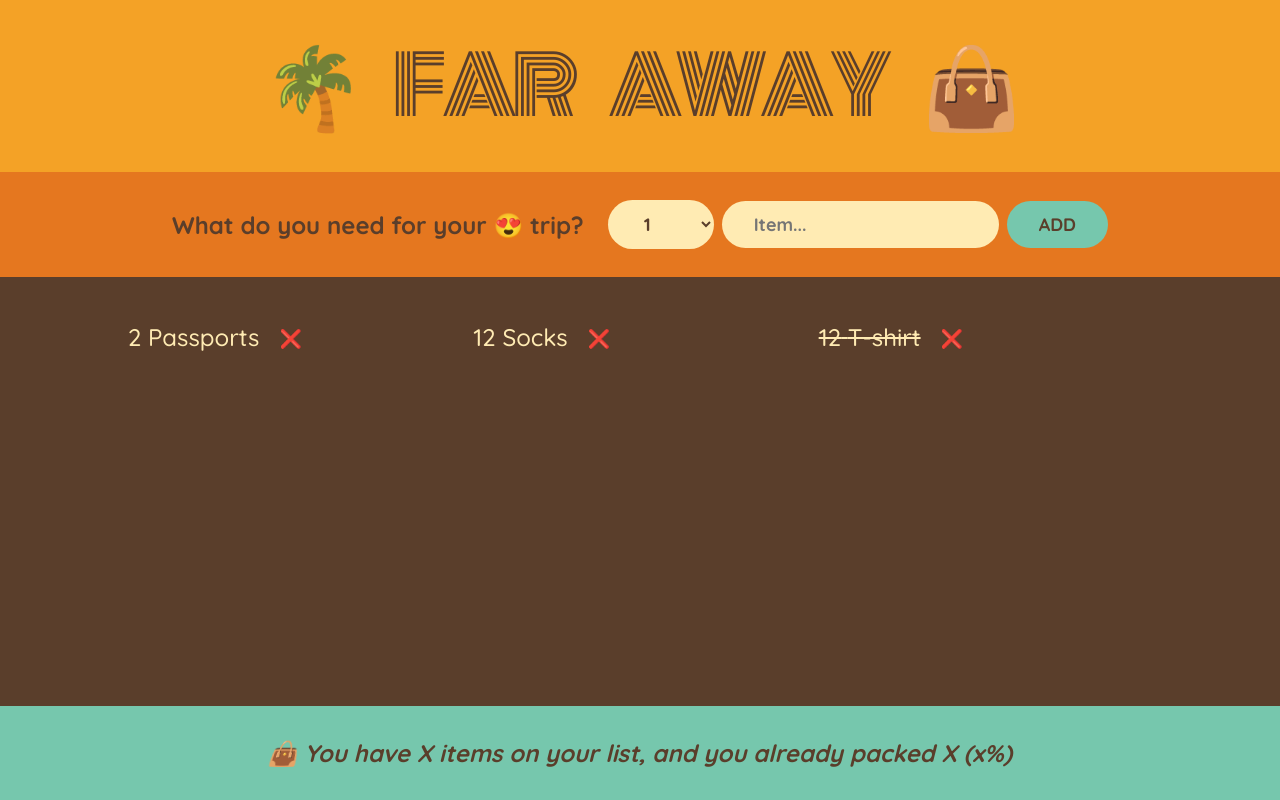
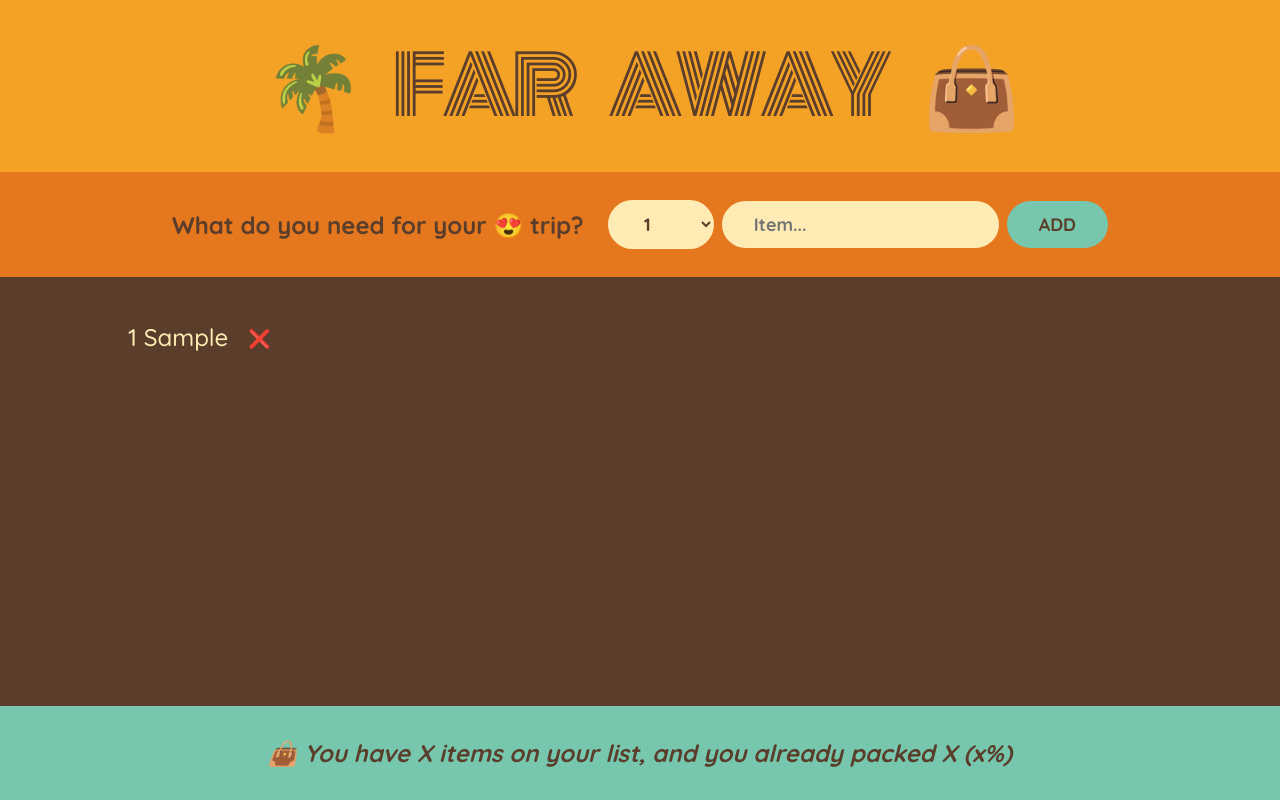
Before and after one commit to Majd-Alhourani98/travel-list, a React (Create React App) app: page / in a window 1280 px wide. Both pictures are taken after typing "Sample" into the empty fields and a click on the button "ADD". Built offline with nearby package versions, Linux system fonts and the light colour scheme.

Commit message:
feat: add item addition and deletion functionality

```diff
--- a/src/App.js
+++ b/src/App.js
@@ -7,23 +7,35 @@
 
 import { useState } from "react";
 
-const initialItems = [
-  { id: 1, description: "Passports", quantity: 2, packed: false },
-  { id: 2, description: "Socks", quantity: 12, packed: false },
-  { id: 3, description: "T-shirt", quantity: 12, packed: true },
-];
+// const initialItems = [
+//   { id: 1, description: "Passports", quantity: 2, packed: false },
+//   { id: 2, description: "Socks", quantity: 12, packed: false },
+//   { id: 3, description: "T-shirt", quantity: 12, packed: true },
+// ];
 
 function App() {
+  const [items, setItems] = useState([]);
+
+  function handleAddItem(item) {
+    setItems((currentItems) => [...currentItems, item]);
+  }
+
+  function handleDeleteItem(id) {
+    console.log(id);
+    setItems((currentItems) =>
+      currentItems.filter((currentItem) => currentItem.id !== id)
+    );
+  }
   return (
     <div className="app">
       {/* 🏝️ App Header */}
       <Logo />
 
       {/* 🧾 Input Form to Add New Items */}
-      <Form />
+      <Form onAddItem={handleAddItem} />
 
       {/* 📋 Packing List Section */}
-      <PackingList />
+      <PackingList items={items} onDeleteItem={handleDeleteItem} />
 
       {/* 📊 Statistics / Summary Footer */}
       <Stats />
@@ -44,7 +56,7 @@ function Logo() {
 // -------------------------------------
 // Displays a form for users to add new items to the packing list.
 // (Interactivity will be added later.)
-function Form() {
+function Form({ onAddItem }) {
   const [description, setDescription] = useState("");
   const [quantity, setQuantity] = useState(1);
 
@@ -60,7 +72,8 @@ function Form() {
       id: Date.now(),
     };
 
-    console.log(newItem);
+    onAddItem(newItem);
+
     setDescription("");
     setQuantity(1);
   }
@@ -93,12 +106,12 @@ function Form() {
 // Displays the list of packing items.
 // Currently renders a static array `initialItems`.
 // Each item is passed down to the <Item /> component.
-function PackingList() {
+function PackingList({ items, onDeleteItem }) {
   return (
     <div className="list">
       <ul>
-        {initialItems.map((item) => (
-          <Item item={item} key={item.id} />
+        {items.map((item) => (
+          <Item item={item} key={item.id} onDeleteItem={onDeleteItem} />
         ))}
       </ul>
     </div>
@@ -112,14 +125,14 @@ function PackingList() {
 // - Quantity and description
 // - Strike-through if the item is packed
 // - A ❌ button (to delete later)
-function Item({ item }) {
+function Item({ item, onDeleteItem }) {
   return (
     <li>
       {/* Apply line-through style if item is packed */}
       <span style={item.packed ? { textDecoration: "line-through" } : {}}>
         {item.quantity} {item.description}
       </span>
-      <button>❌</button>
+      <button onClick={() => onDeleteItem(item.id)}>❌</button>
     </li>
   );
 }
```
